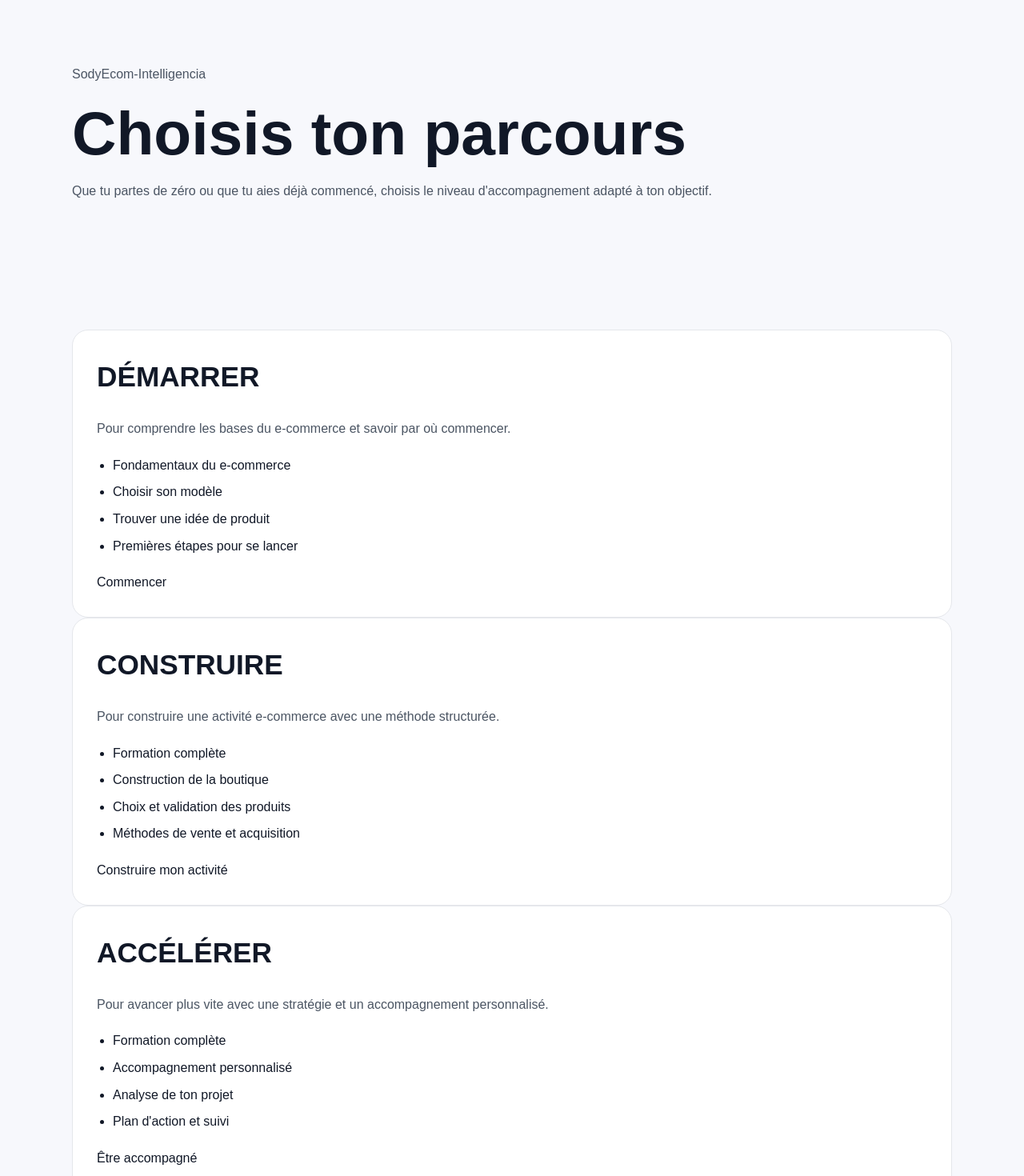
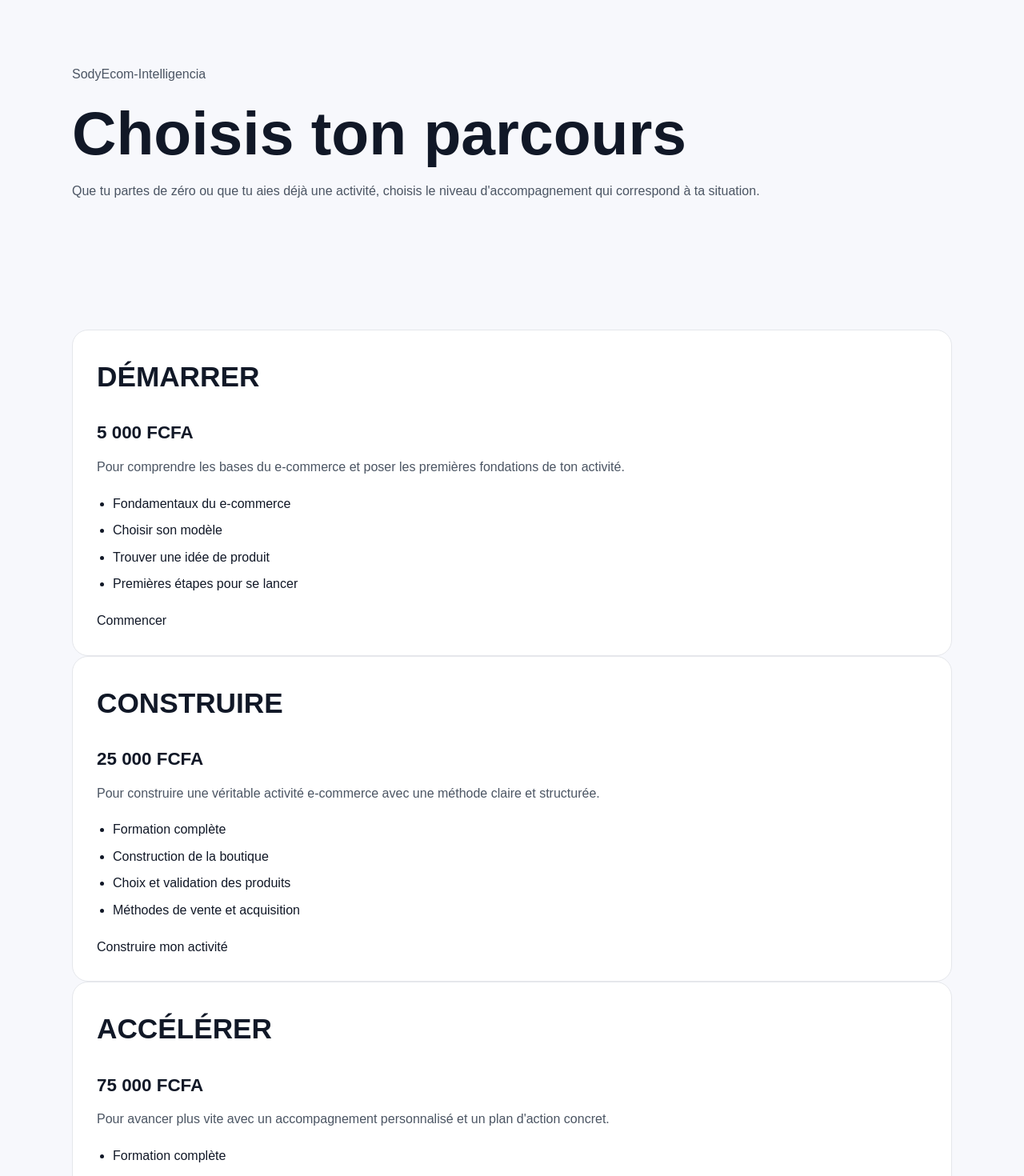
Before and after one commit to esodea06-boop/sodyecom-intelligencia, a Next.js app: page /offres in a window 1280 px wide. Shown: the top 1470 px of the page at 80% size. Built offline with nearby package versions, Linux system fonts and the light colour scheme.

Commit message:
Refactor offres to include pricing and IDs
Updated the offres structure to include pricing and unique IDs for each offer, enhancing the functionality and clarity of the component.

```diff
--- a/app/offres/page.tsx
+++ b/app/offres/page.tsx
@@ -1,9 +1,10 @@
-export default function Offres() {
 const offres = [
   {
+    id: "demarrer",
     nom: "DÉMARRER",
+    prix: "5 000 FCFA",
     description:
-        "Pour comprendre les bases du e-commerce et savoir par où commencer.",
+      "Pour comprendre les bases du e-commerce et poser les premières fondations de ton activité.",
     points: [
       "Fondamentaux du e-commerce",
       "Choisir son modèle",
@@ -13,9 +14,11 @@ export default function Offres() {
     action: "Commencer",
   },
   {
+    id: "construire",
     nom: "CONSTRUIRE",
+    prix: "25 000 FCFA",
     description:
-        "Pour construire une activité e-commerce avec une méthode structurée.",
+      "Pour construire une véritable activité e-commerce avec une méthode claire et structurée.",
     points: [
       "Formation complète",
       "Construction de la boutique",
@@ -25,9 +28,11 @@ export default function Offres() {
     action: "Construire mon activité",
   },
   {
+    id: "accelerer",
     nom: "ACCÉLÉRER",
+    prix: "75 000 FCFA",
     description:
-        "Pour avancer plus vite avec une stratégie et un accompagnement personnalisé.",
+      "Pour avancer plus vite avec un accompagnement personnalisé et un plan d'action concret.",
     points: [
       "Formation complète",
       "Accompagnement personnalisé",
@@ -38,6 +43,7 @@ export default function Offres() {
   },
 ];
 
+export default function Offres() {
   return (
     <main>
       <section>
@@ -46,15 +52,17 @@ export default function Offres() {
         <h1>Choisis ton parcours</h1>
 
         <p>
-          Que tu partes de zéro ou que tu aies déjà commencé,
-          choisis le niveau d'accompagnement adapté à ton objectif.
+          Que tu partes de zéro ou que tu aies déjà une activité,
+          choisis le niveau d'accompagnement qui correspond à ta situation.
         </p>
       </section>
 
       <section>
         {offres.map((offre) => (
-          <article key={offre.nom}>
+          <article key={offre.id}>
             <h2>{offre.nom}</h2>
+
+            <h3>{offre.prix}</h3>
 
             <p>{offre.description}</p>
 
@@ -64,7 +72,9 @@ export default function Offres() {
               ))}
             </ul>
 
-            <a href="/paiement">{offre.action}</a>
+            <a href={`/paiement?offre=${offre.id}`}>
+              {offre.action}
+            </a>
           </article>
         ))}
       </section>
```
Lines whose indentation alone changed are shown as unchanged.
